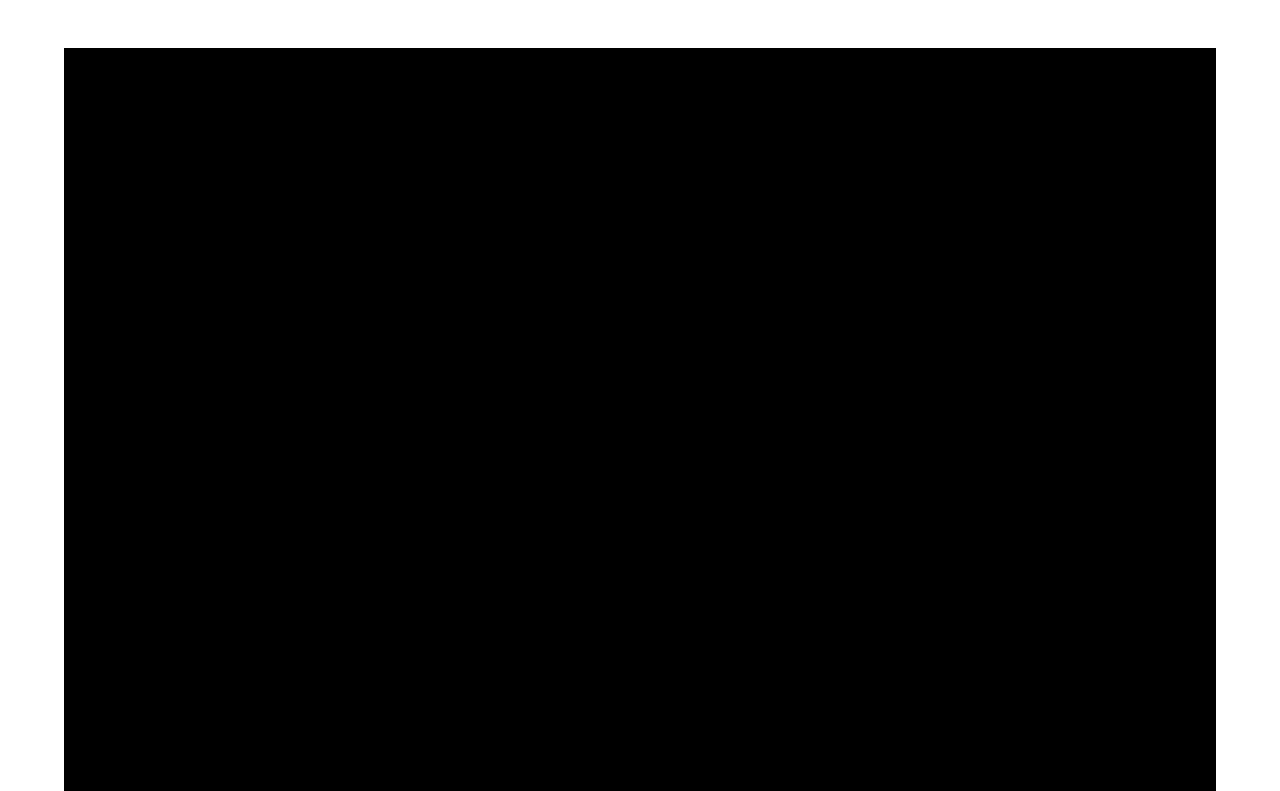
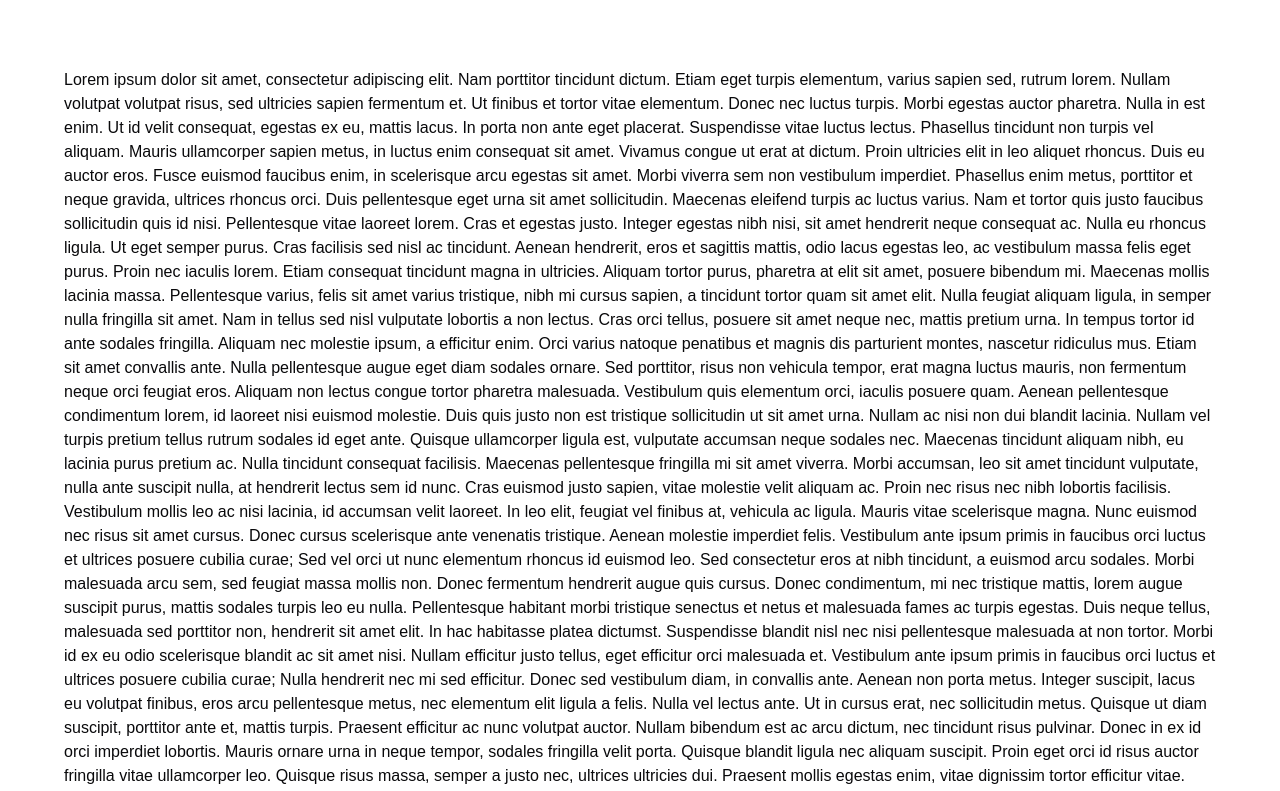
Before and after one commit to RnelF/fake-store-website, a Next.js app: page / in a window 1280 px wide. Shown: the top 791 px of the page. Built offline with nearby package versions, Linux system fonts and the light colour scheme; data requests are answered from the project's data file.

Commit message:
scroll Animations

```diff
--- a/src/app/page.tsx
+++ b/src/app/page.tsx
@@ -14,6 +14,7 @@ import BasicsOfMotions from "@/components/BasicsOfMotions";
 import Gestures from "@/components/Gestures";
 import AnimationControls from "@/components/AnimationControls";
 import ViewBasedAnimations from "@/components/ViewBasedAnimations";
+import ScrollAnimations from "@/components/ScrollAnimations";
 
 interface Recipe {
   title: string;
@@ -37,8 +38,9 @@ export default async function Home() {
   const recipes = await getRecipes();
   return (
     <main>
-      <ViewBasedAnimations />
-      {/*<AnimationControls />
+      <ScrollAnimations />
+      {/*<ViewBasedAnimations />
+      <AnimationControls />
       <BasicsOfMotions />
       <Gestures /> */}
 
--- /dev/null
+++ b/src/components/ScrollAnimations.tsx
@@ -0,0 +1,134 @@
+"use client";
+import React from "react";
+
+import {
+  motion,
+  useInView,
+  useScroll,
+  useSpring,
+  useTransform,
+} from "framer-motion";
+
+export default function ScrollAnimations() {
+  const { scrollYProgress } = useScroll();
+  const scaleX = useSpring(scrollYProgress);
+
+  const background = useTransform(
+    scrollYProgress,
+    [0, 1],
+    ["rgb(86,1,245", "rgb(1,245,13"]
+  );
+  return (
+    <div>
+      <motion.div
+        style={{
+          //scaleX: scrollYProgress,
+          scaleX,
+          //background: "blue",
+          background,
+          transformOrigin: "left",
+          position: "sticky",
+          top: 0,
+          width: "100%",
+          height: "20px",
+        }}
+      ></motion.div>
+      <div>
+        Lorem ipsum dolor sit amet, consectetur adipiscing elit. Nam porttitor
+        tincidunt dictum. Etiam eget turpis elementum, varius sapien sed, rutrum
+        lorem. Nullam volutpat volutpat risus, sed ultricies sapien fermentum
+        et. Ut finibus et tortor vitae elementum. Donec nec luctus turpis. Morbi
+        egestas auctor pharetra. Nulla in est enim. Ut id velit consequat,
+        egestas ex eu, mattis lacus. In porta non ante eget placerat.
+        Suspendisse vitae luctus lectus. Phasellus tincidunt non turpis vel
+        aliquam. Mauris ullamcorper sapien metus, in luctus enim consequat sit
+        amet. Vivamus congue ut erat at dictum. Proin ultricies elit in leo
+        aliquet rhoncus. Duis eu auctor eros. Fusce euismod faucibus enim, in
+        scelerisque arcu egestas sit amet. Morbi viverra sem non vestibulum
+        imperdiet. Phasellus enim metus, porttitor et neque gravida, ultrices
+        rhoncus orci. Duis pellentesque eget urna sit amet sollicitudin.
+        Maecenas eleifend turpis ac luctus varius. Nam et tortor quis justo
+        faucibus sollicitudin quis id nisi. Pellentesque vitae laoreet lorem.
+        Cras et egestas justo. Integer egestas nibh nisi, sit amet hendrerit
+        neque consequat ac. Nulla eu rhoncus ligula. Ut eget semper purus. Cras
+        facilisis sed nisl ac tincidunt. Aenean hendrerit, eros et sagittis
+        mattis, odio lacus egestas leo, ac vestibulum massa felis eget purus.
+        Proin nec iaculis lorem. Etiam consequat tincidunt magna in ultricies.
+        Aliquam tortor purus, pharetra at elit sit amet, posuere bibendum mi.
+        Maecenas mollis lacinia massa. Pellentesque varius, felis sit amet
+        varius tristique, nibh mi cursus sapien, a tincidunt tortor quam sit
+        amet elit. Nulla feugiat aliquam ligula, in semper nulla fringilla sit
+        amet. Nam in tellus sed nisl vulputate lobortis a non lectus. Cras orci
+        tellus, posuere sit amet neque nec, mattis pretium urna. In tempus
+        tortor id ante sodales fringilla. Aliquam nec molestie ipsum, a
+        efficitur enim. Orci varius natoque penatibus et magnis dis parturient
+        montes, nascetur ridiculus mus. Etiam sit amet convallis ante. Nulla
+        pellentesque augue eget diam sodales ornare. Sed porttitor, risus non
+        vehicula tempor, erat magna luctus mauris, non fermentum neque orci
+        feugiat eros. Aliquam non lectus congue tortor pharetra malesuada.
+        Vestibulum quis elementum orci, iaculis posuere quam. Aenean
+        pellentesque condimentum lorem, id laoreet nisi euismod molestie. Duis
+        quis justo non est tristique sollicitudin ut sit amet urna. Nullam ac
+        nisi non dui blandit lacinia. Nullam vel turpis pretium tellus rutrum
+        sodales id eget ante. Quisque ullamcorper ligula est, vulputate accumsan
+        neque sodales nec. Maecenas tincidunt aliquam nibh, eu lacinia purus
+        pretium ac. Nulla tincidunt consequat facilisis. Maecenas pellentesque
+        fringilla mi sit amet viverra. Morbi accumsan, leo sit amet tincidunt
+        vulputate, nulla ante suscipit nulla, at hendrerit lectus sem id nunc.
+        Cras euismod justo sapien, vitae molestie velit aliquam ac. Proin nec
+        risus nec nibh lobortis facilisis. Vestibulum mollis leo ac nisi
+        lacinia, id accumsan velit laoreet. In leo elit, feugiat vel finibus at,
+        vehicula ac ligula. Mauris vitae scelerisque magna. Nunc euismod nec
+        risus sit amet cursus. Donec cursus scelerisque ante venenatis
+        tristique. Aenean molestie imperdiet felis. Vestibulum ante ipsum primis
+        in faucibus orci luctus et ultrices posuere cubilia curae; Sed vel orci
+        ut nunc elementum rhoncus id euismod leo. Sed consectetur eros at nibh
+        tincidunt, a euismod arcu sodales. Morbi malesuada arcu sem, sed feugiat
+        massa mollis non. Donec fermentum hendrerit augue quis cursus. Donec
+        condimentum, mi nec tristique mattis, lorem augue suscipit purus, mattis
+        sodales turpis leo eu nulla. Pellentesque habitant morbi tristique
+        senectus et netus et malesuada fames ac turpis egestas. Duis neque
+        tellus, malesuada sed porttitor non, hendrerit sit amet elit. In hac
+        habitasse platea dictumst. Suspendisse blandit nisl nec nisi
+        pellentesque malesuada at non tortor. Morbi id ex eu odio scelerisque
+        blandit ac sit amet nisi. Nullam efficitur justo tellus, eget efficitur
+        orci malesuada et. Vestibulum ante ipsum primis in faucibus orci luctus
+        et ultrices posuere cubilia curae; Nulla hendrerit nec mi sed efficitur.
+        Donec sed vestibulum diam, in convallis ante. Aenean non porta metus.
+        Integer suscipit, lacus eu volutpat finibus, eros arcu pellentesque
+        metus, nec elementum elit ligula a felis. Nulla vel lectus ante. Ut in
+        cursus erat, nec sollicitudin metus. Quisque ut diam suscipit, porttitor
+        ante et, mattis turpis. Praesent efficitur ac nunc volutpat auctor.
+        Nullam bibendum est ac arcu dictum, nec tincidunt risus pulvinar. Donec
+        in ex id orci imperdiet lobortis. Mauris ornare urna in neque tempor,
+        sodales fringilla velit porta. Quisque blandit ligula nec aliquam
+        suscipit. Proin eget orci id risus auctor fringilla vitae ullamcorper
+        leo. Quisque risus massa, semper a justo nec, ultrices ultricies dui.
+        Praesent mollis egestas enim, vitae dignissim tortor efficitur vitae.
+        Etiam sed euismod eros. Donec interdum sollicitudin eros vitae posuere.
+        In lobortis, dui nec consequat eleifend, eros justo lacinia felis, vel
+        imperdiet lectus ante vitae nibh. Curabitur accumsan eget odio eu
+        bibendum. Nam libero erat, aliquam sit amet tortor sed, imperdiet
+        blandit neque. In eget iaculis ipsum, non tincidunt mi. Sed faucibus
+        laoreet auctor. Aenean et magna ligula. Vestibulum lacinia euismod nunc
+        eget elementum. Donec congue lectus vehicula tortor commodo, vitae
+        pulvinar velit viverra. Nunc et bibendum leo. Class aptent taciti
+        sociosqu ad litora torquent per conubia nostra, per inceptos himenaeos.
+        In commodo, turpis vitae malesuada efficitur, risus tellus maximus
+        turpis, nec dignissim ex lacus ut nibh. Nunc eleifend, mi a accumsan
+        elementum, lacus quam malesuada metus, euismod semper nunc nulla in
+        nisi. Quisque viverra interdum ligula, at cursus arcu. Mauris ligula
+        purus, vulputate vitae bibendum sed, tempus eget libero. Donec tempus
+        metus nec augue dignissim congue. Nullam non ultrices dolor. Aliquam
+        iaculis leo sed sapien fermentum vulputate. Nulla semper ante et lorem
+        scelerisque lobortis. Donec tempor tellus id efficitur fermentum.
+        Phasellus sit amet fermentum mi, vel sagittis metus. Donec in nulla vel
+        nulla imperdiet vulputate. Curabitur ornare ipsum sit amet mauris
+        ultricies feugiat. Aliquam congue porta nulla, sed lacinia ipsum
+        accumsan et. Ut vitae tincidunt magna, quis ornare odio. Pellentesque
+        vitae tortor at odio consequat tincidunt eu in lectus. Nunc at tempor
+        elit. Integer euismod ultricies dui, sed imperdiet purus semper et.
+      </div>
+    </div>
+  );
+}
--- a/src/components/ViewBasedAnimations.tsx
+++ b/src/components/ViewBasedAnimations.tsx
@@ -7,9 +7,10 @@ export default function ViewBasedAnimations() {
   const isInView = useInView(ref, { once: true });
   useEffect(() => {
     console.log("Is in view -> ", isInView);
-  });
+  }, [isInView]);
   return (
-    <div style={{ height: "150vh" }}>
+    <>
+      <div style={{ height: "150vh" }} />
       <motion.div
         style={{ height: "100vh", background: "black" }}
         initial={{ opacity: 0 }}
@@ -24,6 +25,6 @@ export default function ViewBasedAnimations() {
           transition: "1s background",
         }}
       />
-    </div>
+    </>
   );
 }
```
